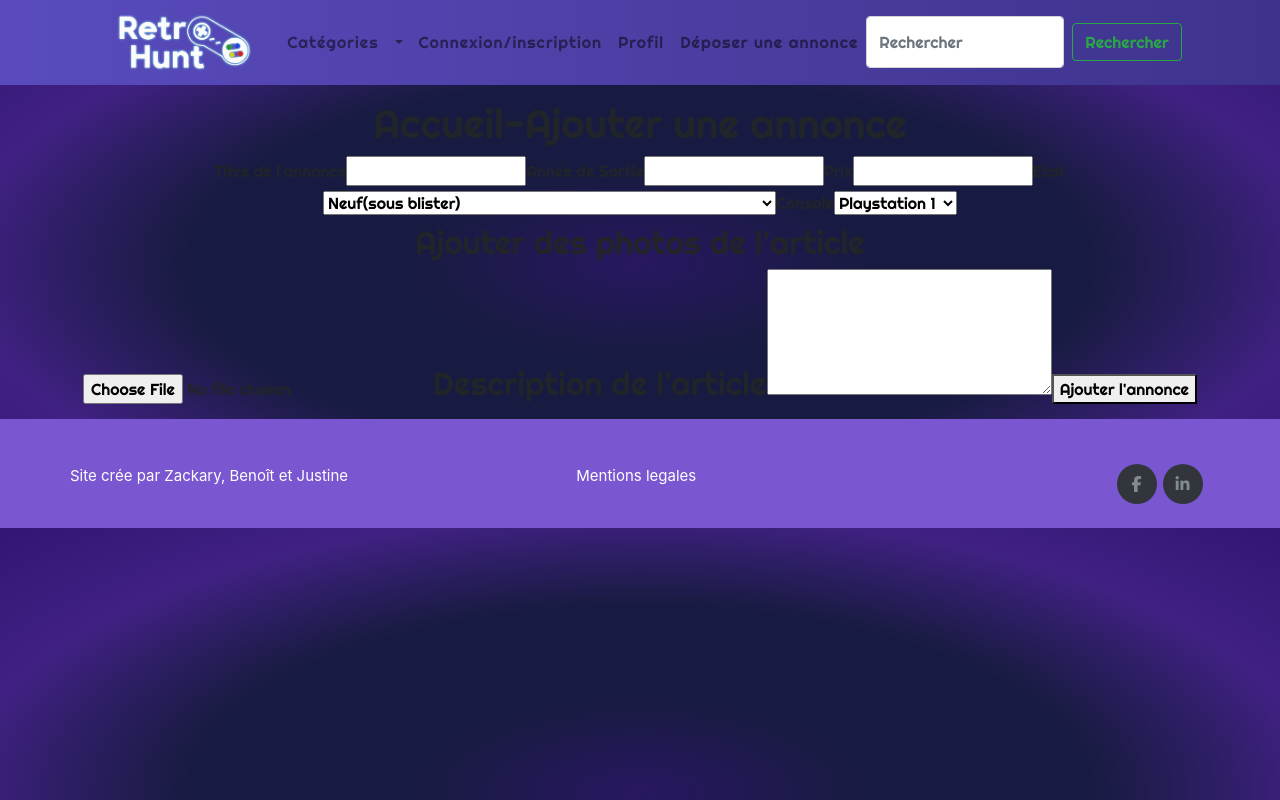
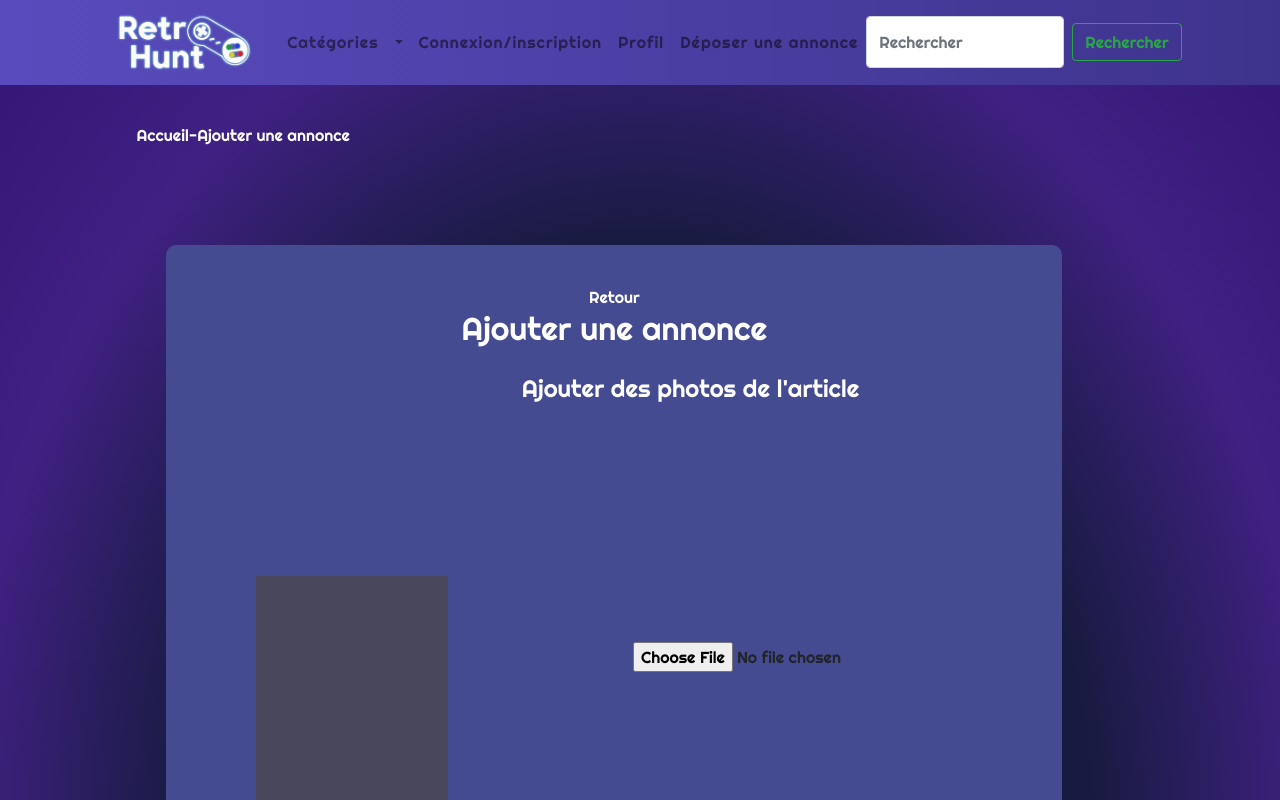
Before and after one commit to Zackary-Fon/RetroHunt, a React (Create React App) app: page /DeposerAnnonce in a window 1280 px wide. Shown: the top 800 px of the page. Built offline with nearby package versions, Linux system fonts and the light colour scheme.

Commit message:
CSS AJOUTER ANNONCE MOCHE

```diff
--- a/src/Pages/AjouterAnnonce/AjouterAnnonce.js
+++ b/src/Pages/AjouterAnnonce/AjouterAnnonce.js
@@ -1,12 +1,12 @@
 import React from "react";
 import Card from "./Card.js";
-
+import './Card.css';
 
 const AjouterAnnonce = () =>{
 
     return(
       <div>
-          <h1>Accueil-Ajouter une annonce</h1>
+          <h1 className="title">Accueil-Ajouter une annonce</h1>
           <Card/>
       </div>
     )
--- /dev/null
+++ b/src/Pages/AjouterAnnonce/Card.css
@@ -0,0 +1,17 @@
+.Card{
+    background-color: #444B90;
+    margin-top: 100px;
+    margin-bottom: 100px;
+    border-radius: 10px;
+    padding-top: 40px;
+    padding-bottom: 40px;
+    width: 70%;
+    margin-left:13%
+
+}
+.title{
+    font-size: 1.0rem !important;
+    color:white;
+    margin-top: 2%;
+    margin-left:-62%;
+}
--- a/src/Pages/AjouterAnnonce/Card.js
+++ b/src/Pages/AjouterAnnonce/Card.js
@@ -1,11 +1,12 @@
 import React from "react";
 import Form from "./Form.js";
+import './Card.css';
 
 
 const Card = () =>{
 
     return(
-        <div>
+        <div className="Card">
             <Form/>
         </div>
     )
--- /dev/null
+++ b/src/Pages/AjouterAnnonce/Form.css
@@ -0,0 +1,70 @@
+.btn-customize{
+    color: #444B90 !important;
+    background-color: white !important;
+    border: white !important;
+    font-size: 1.5rem !important;
+}
+
+.btn-customize:hover{
+    color: #9ca3e2;
+}
+
+.Tt{
+    color:white;
+}
+.Retour{
+    Color:white;
+
+}
+.input-customize{
+    flex-wrap: nowrap !important;
+    align-items: space-around;
+    justify-content: space-around;
+    margin: 5%;
+}
+
+.input-customize input{
+    margin-left: 2%;
+    margin-right: 2%;
+    width: 300px;
+    height: 35px;
+    background-color: transparent;
+    border: 2px solid white;
+    color: white;
+}
+
+.input-customize input::placeholder{
+    color: white;
+    opacity: 50%;
+}
+
+#Art{
+margin-left:40%;
+margin-top:2%;
+color:white;
+}
+
+#photo{
+    background-color:#48475C;
+    height:37%;
+    width:15%;
+    position: absolute;
+    z-index:6;
+    top:72%;
+    left:20%
+}
+
+.input-photo{
+    padding-top:20%;
+    padding-bottom: 10%;
+    margin-left: 52%;
+}
+
+.center{
+    margin-left:40%;
+    width:50%;
+}
+
+.center label{
+    color:white;
+}
--- a/src/Pages/AjouterAnnonce/Form.js
+++ b/src/Pages/AjouterAnnonce/Form.js
@@ -1,6 +1,11 @@
 import React,{useEffect} from "react";
-import  Ajout from "./fetchEnvAnn"
-import  RecupPlay from "./fetchEnvAnn"
+import  Ajout from "./fetchEnvAnn";
+import  RecupPlay from "./fetchEnvAnn";
+import Row from "react-bootstrap/Row";
+import Col from 'react-bootstrap/Col';
+import './Form.css';
+import {Link} from "react-router-dom";
+
 const Form = () =>{
     useEffect(() => {
         Ajout()
@@ -10,15 +15,28 @@ const Form = () =>{
 
     return(
     <div>
-        <form id="form" method='POST'>
+        <Link className="Retour" to="/">Retour</Link>
+        <form id="myForm" method='POST' enctype="multipart/form-data">
+            <h2 className="Tt">Ajouter une annonce</h2>
+            <Row>
+            <h4 id="Art">Ajouter des photos de l'article</h4>
+            <div id="photo"></div>
+    <input type="file" name="image" id="image" className="input-customize input-photo"/>
+    </Row>
+    <Row>
+        <Col xs={2} className="center">
     <label for="titreAnnonce">Titre de l'annonce </label>
-    <input type="text" name="titreAnnonce" id="titreAnnonce"></input>
+    <input type="text" name="TitreAnnonce" id="TitreAnnonce" className="input-customize"></input>
+
     <label for="date">Année de Sortie </label>
-    <input type="text" name="date" id="date"></input>
+    <input type="text" name="Date" id="Date" className="input-customize"></input>
+
     <label for="Prix">Prix</label>
-    <input type="text" name="Prix" id="Prix"></input>
+    <input type="text" name="Prix" id="Prix" className="input-customize"></input>
+
     <label for="Etat">Etat</label>
-    <select name="Etat" id="etat">
+    <select name="Etat" id="Etat" className="input-customize">
+    <option value=" "> </option>
         <option value="neuf">Neuf(sous blister)</option>
         <option value="tresBon"> Très bon (sans blister et pas de défaut sur la boite)</option>
         <option value="bon">Bon(petits défaut sur la boite signalés en photo)</option>
@@ -28,7 +46,8 @@ const Form = () =>{
         <option value="NoM">Pas de boite et jeu avec défauts (signalé en photo)</option>
     </select>
     <label for="Console">Console</label>
-    <select name="Console" id="console">
+    <select name="Console" id="console" className="input-customize">
+    <option value=" "> </option>
         <option value="play1">Playstation 1</option>
         <option value="play2">Playstation 2</option>
         <option value="xbox">Xbox</option>
@@ -41,11 +60,13 @@ const Form = () =>{
         <option value="NEOGEO">NEO GEO </option>
         <option value="Atari">Atari</option>
     </select>
-    <h2>Ajouter des photos de l'article</h2>
-    <input type="file" name="myFile"id="myFile"/>
-    <label for="description"><h2>Description de l'article</h2></label>
-    <textarea  id="description" name="description" rows="5" cols="33"></textarea>
-    <button type="submit" id="submit">Ajouter l'annonce</button>
+    </Col>
+    </Row>
+    <Row>
+    <label for="description" id="Art"><h2>Description de l'article</h2></label>
+    <textarea  id="description" name="description" rows="5" cols="33"className="center"></textarea>
+    </Row>
+    <button type="submit" id="submit" className="btn btn-outline-light">Ajouter l'annonce</button>
     </form>
     </div>
     )
--- a/src/Pages/AjouterAnnonce/fetchEnvAnn.js
+++ b/src/Pages/AjouterAnnonce/fetchEnvAnn.js
@@ -3,29 +3,30 @@ import React,{useState,useEffect} from "react";
 const URL="http://localhost:3006/deposer";
 
 const Ajout=()=>{
-  console.log(document.querySelector('#myFile'))
+  console.log(document.querySelector('#image'))
     document.getElementById("submit").addEventListener('click',()=>{  //ecoute du bouton d envoie de formulaire
-      console.log(document.querySelector('#myFile'))
-      const Annonce={ //creation d'une constante avec donnée utile1
+            /* const Annonce={ //creation d'une constante avec donnée utile1
           TitreAnnonce: document.querySelector("#titreAnnonce").value, //recuperation des données utiles
           Console: document.querySelector("#console").value,
-          Image:document.querySelector('#myFile').value,
+          image:document.querySelector('#image').value,
           Date: document.querySelector("#date").value,
           Prix: document.querySelector("#Prix").value,
           Etat: document.querySelector("#etat").value,
           description: document.querySelector("#description").value
         }
-
-      const Formjson=JSON.stringify(Annonce); // transformation de ma variable en string pour la bdd
+         */
+        let form = document.getElementById("myForm");
+        let formData = new FormData(form);
+      /* const Formjson=JSON.stringify(Annonce); */ // transformation de ma variable en string pour la bdd
 
       const config = { // options d'envoie de la fetch
           method: 'POST',
           headers: {
-          "Accept": "application/json",   //accept du json
-          "Content-Type": "application/json",  //contien du json
+           //accept du json
+            //contien du json
           "Access-Control-Allow-Origin":"http://localhost:3006/deposer" // autorise l acces a l url du back
           },
-          body: Formjson, // enregistrement des données dans le body envoyer
+          body: formData, // enregistrement des données dans le body envoyer
         }
       fetch(URL, config)  //mise en place de la fetch
         .then(response => {
```
